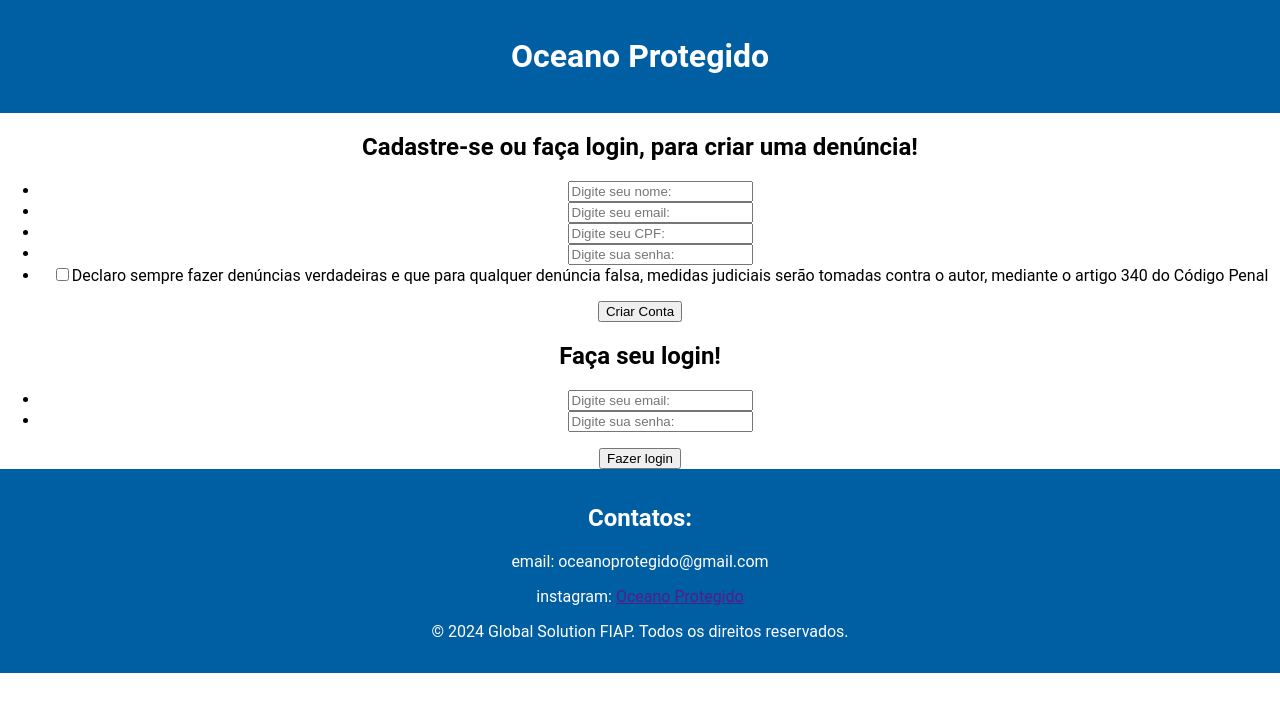
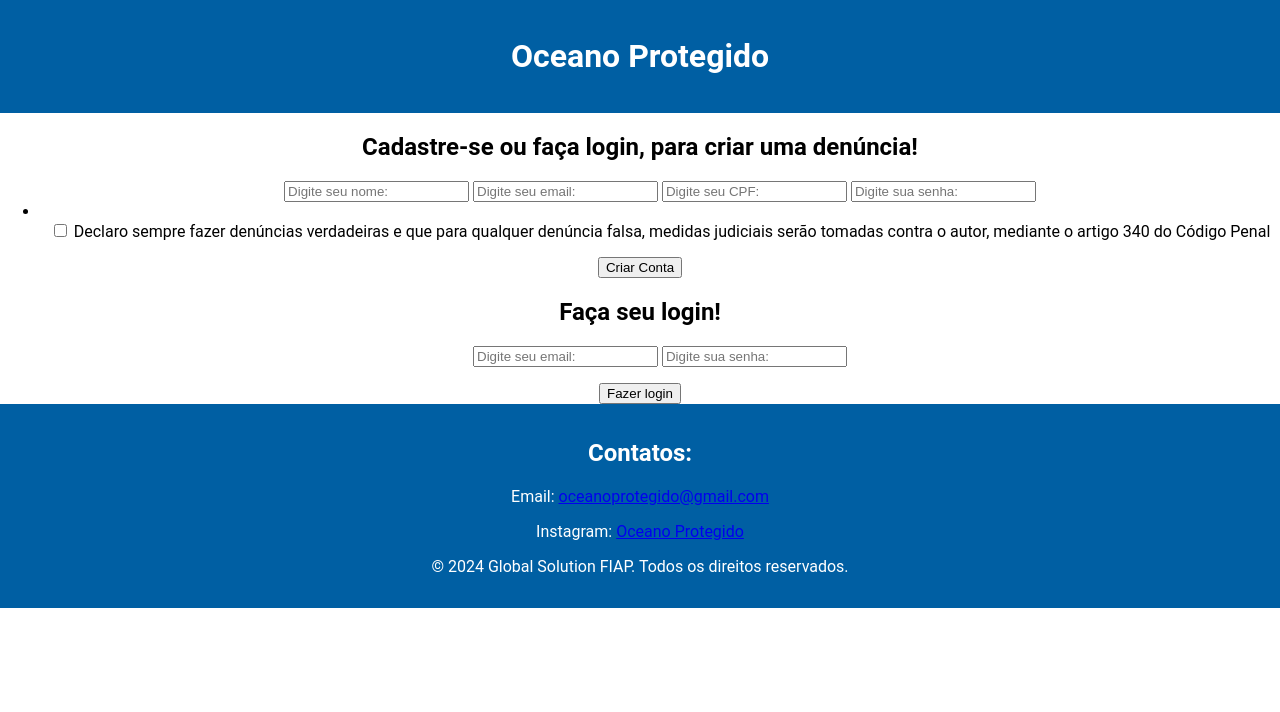
Before and after one commit to davidcordeiro15/GS---WebDev, a plain HTML site: page index.html in a window 1280 px wide. Drawn offline with Linux system fonts and the light colour scheme.

Commit message:
att index.html

```diff
--- a/index.html
+++ b/index.html
@@ -6,45 +6,45 @@
     <meta name="viewport" content="width=device-width, initial-scale=1.0">
     <link rel="stylesheet" href="styles/styles.css">
     <title>Oceano Protegido</title>
-
 </head>
 <body>
     <header>
         <h1>Oceano Protegido</h1>
     </header>
 
+    <main>
         <section>
             <h1>Cadastre-se ou faça login, para criar uma denúncia!</h1>
-        <form >
+            <form id="formCadastro">
                 <ul id="listaCadastro">
-                <li><input id="cadastroNome" type="text" placeholder="Digite seu nome:"></li>
-                <li><input id="cadastroEmail" type="email" placeholder="Digite seu email:"></li>
-                <li><input id="cadastroCpf" type="text" placeholder="Digite seu CPF:"></li>
-                <li><input id="cadastroSenha" type="text" placeholder="Digite sua senha: "></li>
-                <li><input id="cadastroCheck" type="checkbox">Declaro sempre fazer denúncias verdadeiras e que para qualquer denúncia falsa, medidas judiciais serão tomadas contra o autor, mediante o artigo 340 do Código Penal</li>
+                    <input id="cadastroNome" name="nome" type="text" placeholder="Digite seu nome:" required>
+                    <input id="cadastroEmail" name="email" type="email" placeholder="Digite seu email:" required>
+                    <input id="cadastroCpf" name="cpf" type="text" placeholder="Digite seu CPF:" required>
+                    <input id="cadastroSenha" name="senha" type="password" placeholder="Digite sua senha: " required>
+                    <li></li><label><input id="cadastroCheck" name="termos" type="checkbox" required> Declaro sempre fazer denúncias verdadeiras e que para qualquer denúncia falsa, medidas judiciais serão tomadas contra o autor, mediante o artigo 340 do Código Penal</label>
                 </ul>
-            <button id="btnCriar" >Criar Conta</button>
+                <button id="btnCriar" type="submit">Criar Conta</button>
             </form>
         </section>
 
         <section id="fazerLogin">
             <h1>Faça seu login!</h1>
-        <form >
+            <form id="formLogin">
                 <ul>
-                <li><input id="loginEmail" type="email" placeholder="Digite seu email:"></li>
-                <li><input id="loginSenha" type="text" placeholder="Digite sua senha: "></li>
+                    <input id="loginEmail" name="email" type="email" placeholder="Digite seu email:" required>
+                    <input id="loginSenha" name="senha" type="password" placeholder="Digite sua senha: " required>
                 </ul>
-            <button id="btnLogin" >Fazer login</button>
+                <button id="btnLogin" type="submit">Fazer login</button>
             </form>
         </section>
+    </main>
 
     <footer>
-        <h2>Contatos: </h2>
-        <p>email: oceanoprotegido@gmail.com</p>
-        <p>instagram: <a href="">Oceano Protegido</a></p>
+        <h2>Contatos:</h2>
+        <p>Email: <a href="mailto:oceanoprotegido@gmail.com">oceanoprotegido@gmail.com</a></p>
+        <p>Instagram: <a href="https://instagram.com/oceanoprotegido" target="_blank" rel="noopener noreferrer">Oceano Protegido</a></p>
         <p>© 2024 Global Solution FIAP. Todos os direitos reservados.</p>
     </footer>
     <script src="scripts/scriptCadastro.js"></script>
 </body>
-
 </html>
```
Lines whose indentation alone changed are shown as unchanged.
